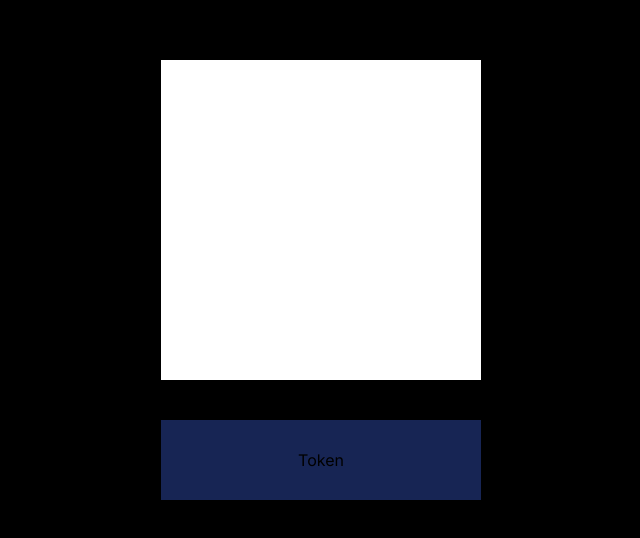
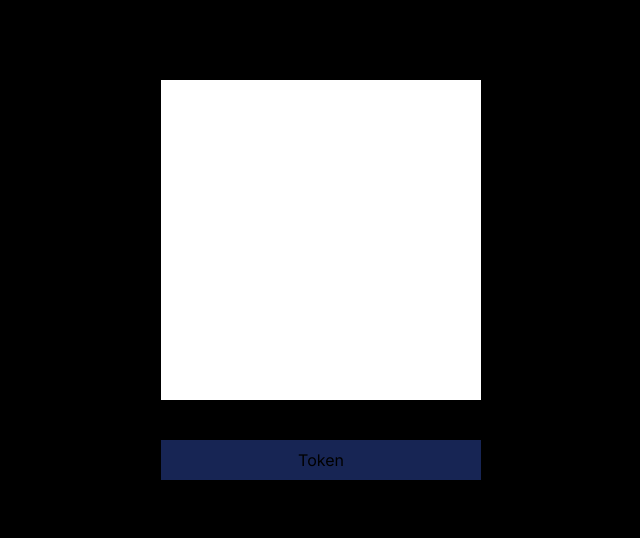
Before and after one commit to thanh54833/idc_react, a Next.js app: page / in a window 1280 px wide. Shown: the part 120-658 px from the top of the page, without its empty margins (319-959 px from the left). Built offline with nearby package versions, Linux system fonts and the light colour scheme.

Commit message:
push code

```diff
--- /dev/null
+++ b/app/login_page.tsx
@@ -0,0 +1,33 @@
+"use client";
+import React, {useState} from "react";
+
+
+const LoginPage: React.FC = () => {
+
+
+    const [apiResponse, setApiResponse] = useState(null);
+
+    const fetchApi = async () => {
+        const response = await fetch('http://127.0.0.1:8000/login?username=user_1_4&password=ALfSzDfky9udTjiBQDil%40', {
+            method: 'POST',
+            headers: {
+                'Accept': 'application/json',
+            },
+        });
+        const data = await response.json();
+        console.log(data)
+        setApiResponse(data);
+    }
+
+
+    return <div className="flex h-screen w-screen flex-col items-center justify-center bg-black ">
+        <div className={"h-80 w-80 bg-white"}>
+            {apiResponse && <pre>{JSON.stringify(apiResponse, null, 2)}</pre>}
+        </div>
+        <div className={"flex-col flex  h-10 w-80 bg-blue-950 mt-10 items-center justify-center"}>
+            <a className={""} onClick={fetchApi}> Token</a>
+        </div>
+    </div>
+}
+
+export default LoginPage;
--- a/app/page.tsx
+++ b/app/page.tsx
@@ -1,17 +1,10 @@
+import LoginPage from "@/app/login_page";
+
 export default function Home() {
 
     return (
         <main className="flex h-screen w-screen flex-col items-center justify-center bg-black ">
-
-            <div className={"h-80 w-80 bg-white"}>
-
-            </div>
-            <div className={"flex-col flex  h-20 w-80 bg-blue-950 mt-10 items-center justify-center"}>
-                <a className={""} onClick={event => {
-
-
-                }}> Token</a>
-            </div>
+            <LoginPage/>
         </main>
     );
 }
```
